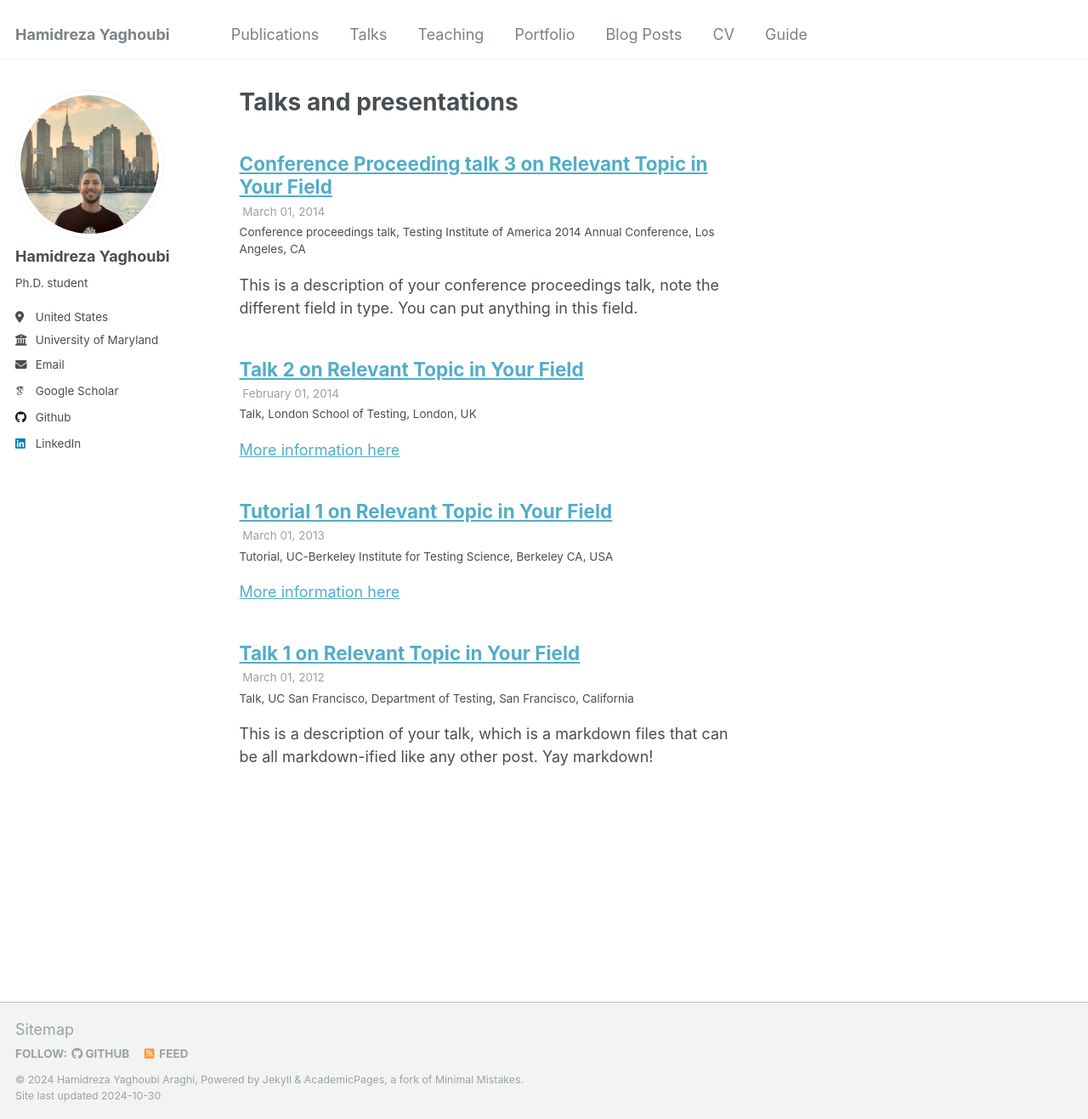
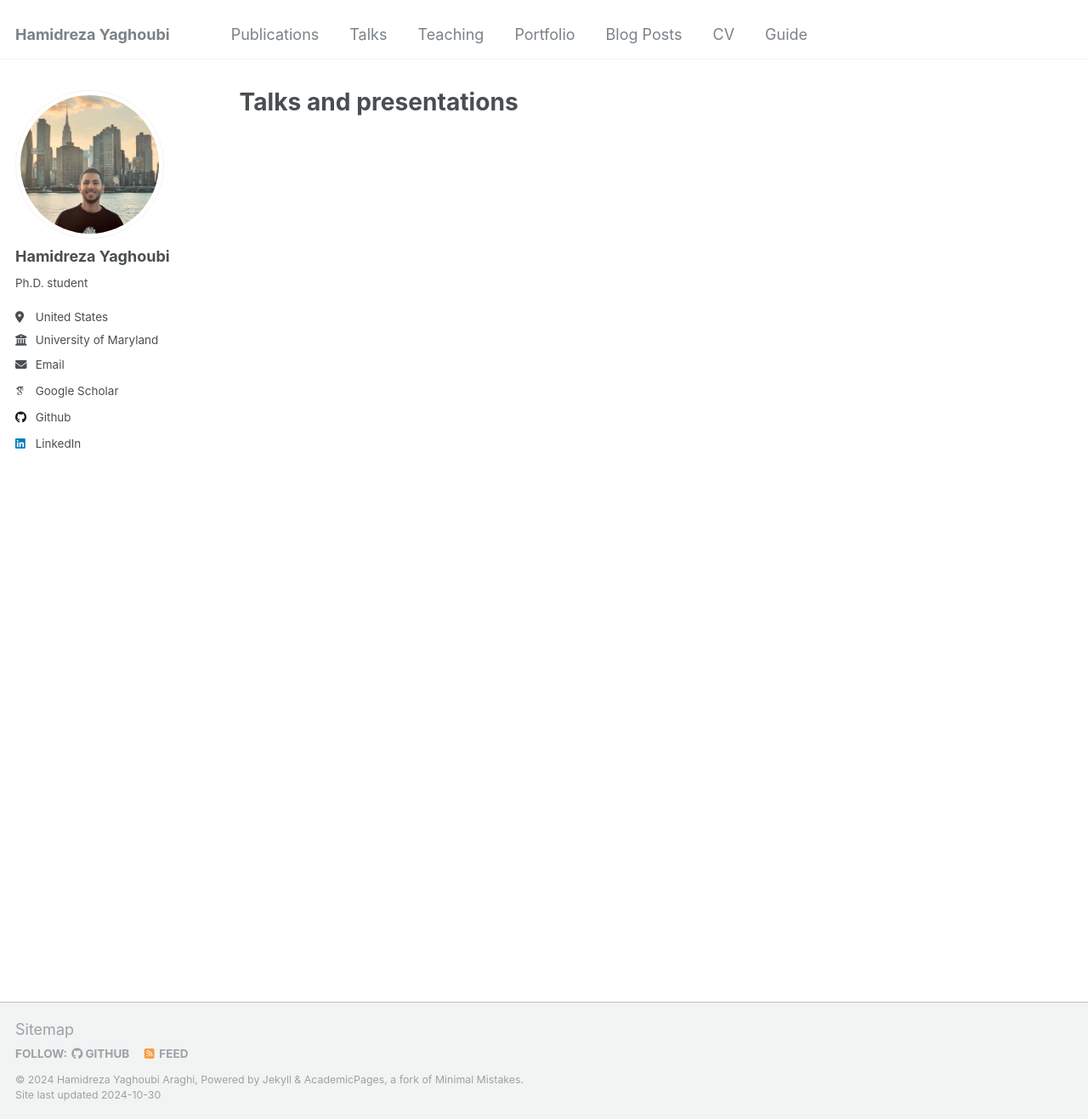
Before and after one commit to HamidrezaYaghoubi/HamidrezaYaghoubi.github.io, a Jekyll site: the page built from _pages/talks.html, in a window 1280 px wide and 1317 px high. Shown: the whole window at 85% size. Built offline with Jekyll 4.4.1, drawn with Linux system fonts in a browser that asks for light colours; some web fonts are replaced; part of the change alters nothing that is shown.

```diff
--- a/_config.yml
+++ b/_config.yml
@@ -217,15 +217,15 @@ collections:
   teaching:
     output: true
     permalink: /:collection/:path/
-  publications:
-    output: true
-    permalink: /:collection/:path/
-  portfolio:
-    output: true
-    permalink: /:collection/:path/
-  talks:
-    output: true
-    permalink: /:collection/:path/
+  # publications:
+  #   output: true
+  #   permalink: /:collection/:path/
+  # portfolio:
+  #   output: true
+  #   permalink: /:collection/:path/
+  # talks:
+  #   output: true
+  #   permalink: /:collection/:path/
 
 
 # These settings control how pages and collections are included in the site
```
